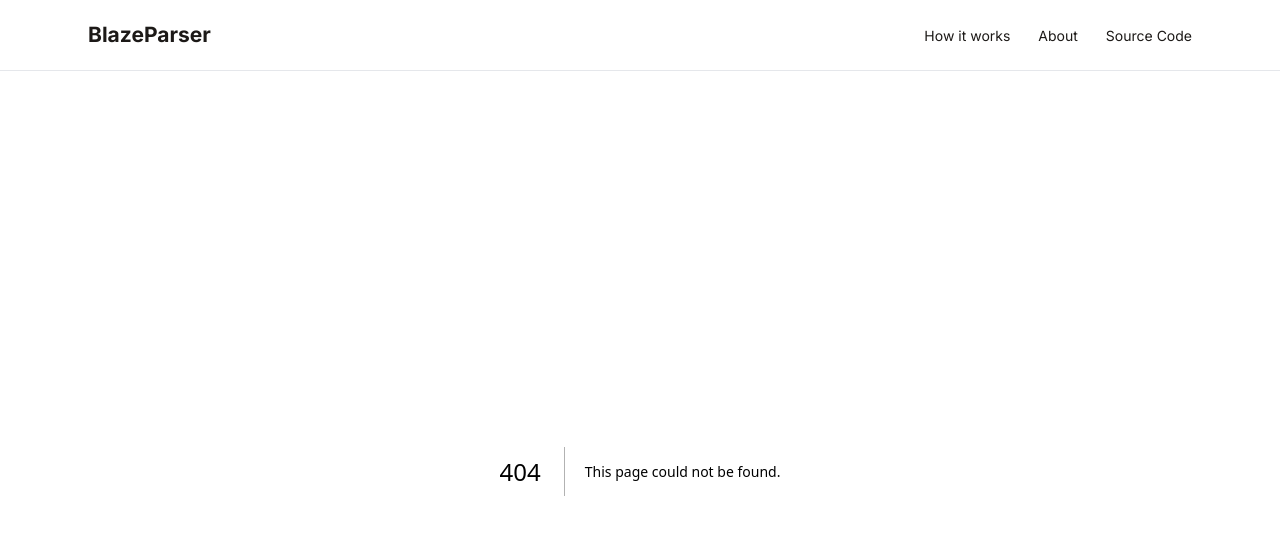
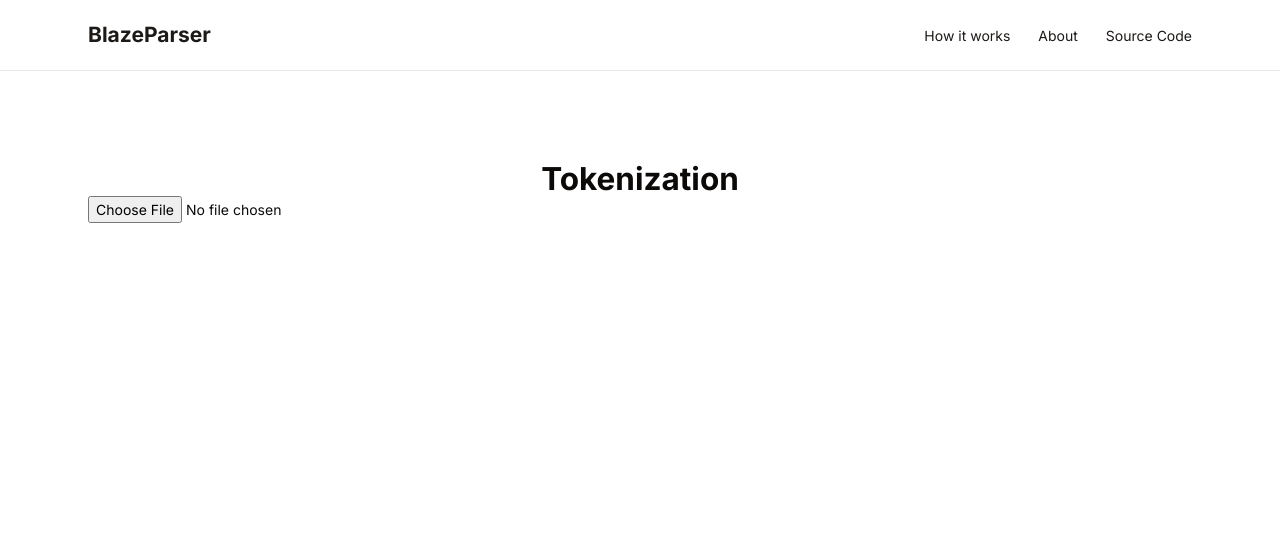
Before and after one commit to musiur/blaze-parser, a Next.js app: page /tokenizer in a window 1280 px wide. Before the commit this address had no page. Shown: the top 534 px of the page. Built offline with nearby package versions, Linux system fonts and the light colour scheme.

Commit message:
nlp added

```diff
--- a/package.json
+++ b/package.json
@@ -13,8 +13,10 @@
     "@radix-ui/react-slot": "^1.0.2",
     "class-variance-authority": "^0.7.0",
     "clsx": "^2.1.0",
+    "compromise": "^14.12.0",
     "lucide-react": "^0.359.0",
     "next": "14.1.3",
+    "pdfjs-dist": "^4.0.379",
     "react": "^18",
     "react-dom": "^18",
     "sass": "^1.72.0",
--- a/src/app/page.tsx
+++ b/src/app/page.tsx
@@ -1,5 +1,6 @@
 import { Button } from "@/components/ui/button";
 import Image from "next/image";
+import Link from "next/link";
 
 const Home = () => {
   return (
@@ -14,7 +15,11 @@ const Home = () => {
             Simplify your hiring process and save time with our powerful parsing
             tool.
           </p>
-          <Button>Get Started</Button>
+          <div>
+            <Link href="/tokenizer">
+              <Button>Get Started</Button>
+            </Link>
+          </div>
         </div>
         <div className="md:w-1/2 mt-5 md:mt-0">
           <Image
--- /dev/null
+++ b/src/app/tokenizer/page.tsx
@@ -0,0 +1,58 @@
+"use client";
+
+import { useState } from "react";
+import * as pdfjsLib from "pdfjs-dist";
+
+const Tokenizer = () => {
+  const [file, setFile] = useState<any>(null);
+  const [fileReadText, setFileReadText] = useState("");
+  return (
+    <div className="section container">
+      <h1 className="text-3xl md:text-4xl font-bold text-center">
+        Tokenization
+      </h1>
+      <form>
+        <input
+          type="file"
+          onChange={(event) => {
+            event.preventDefault();
+            setFile(event.target.files![0]);
+
+            // Call the utility function to get text from PDF
+            getPdfText(event.target.files![0])
+              .then((text) => setFileReadText(text))
+              .catch((error) => console.error("Error:", error));
+          }}
+        />
+      </form>
+    </div>
+  );
+};
+
+export default Tokenizer;
+
+async function getPdfText(pdfPath: any) {
+  // Load the PDF document
+  const loadingTask = pdfjsLib.getDocument(pdfPath);
+  const pdf = await loadingTask.promise;
+
+  // Initialize an empty string to store text content
+  let textContent = "";
+
+  // Iterate through each page of the PDF
+  for (let pageNum = 1; pageNum <= pdf.numPages; pageNum++) {
+    // Get the page
+    const page = await pdf.getPage(pageNum);
+
+    // Extract text content from the page
+    const pageText = await page.getTextContent();
+
+    // Concatenate text from this page to the overall text content
+    pageText.items.forEach((item: any) => {
+      textContent += item.str + " ";
+    });
+  }
+
+  // Return the concatenated text content
+  return textContent;
+}
```
Also changed, not shown: src/components/layout/navbar.tsx (+9 -0 lines), 1 other file (tests, documents, lock files or other folders).
